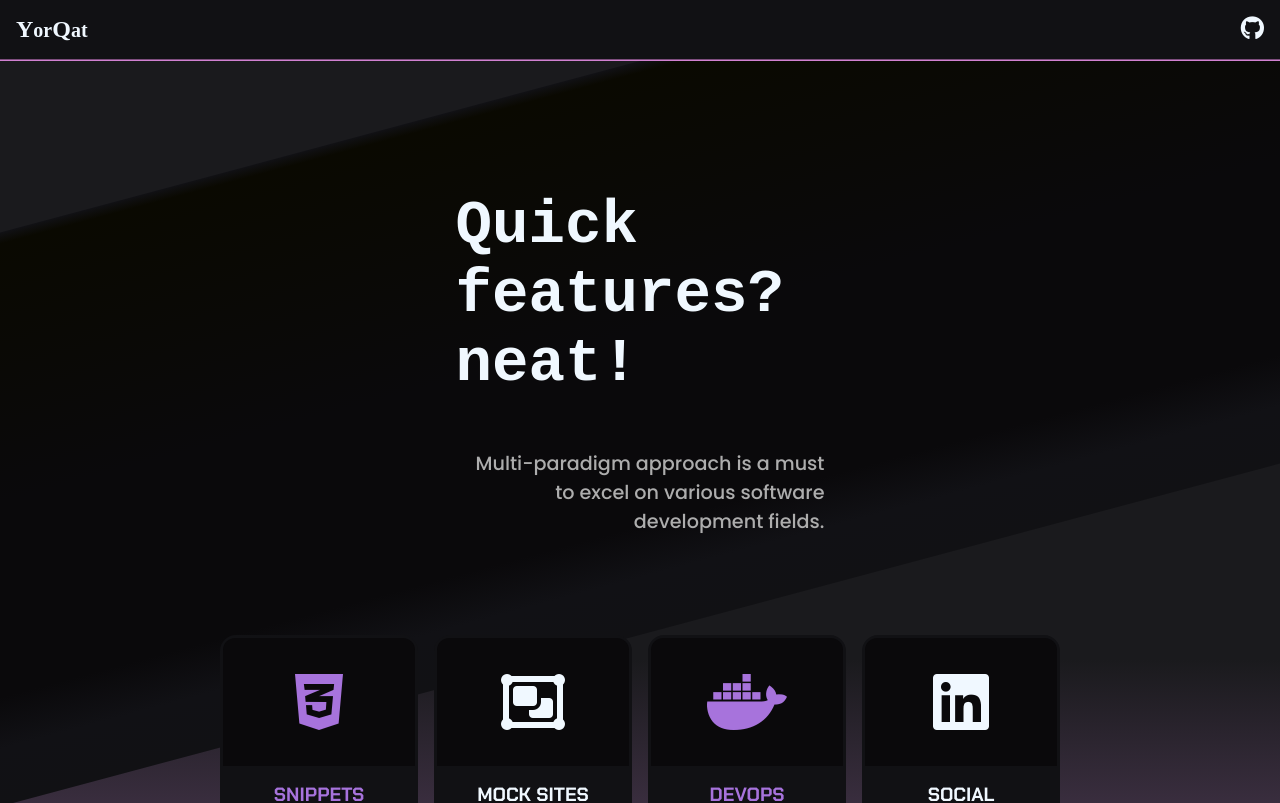
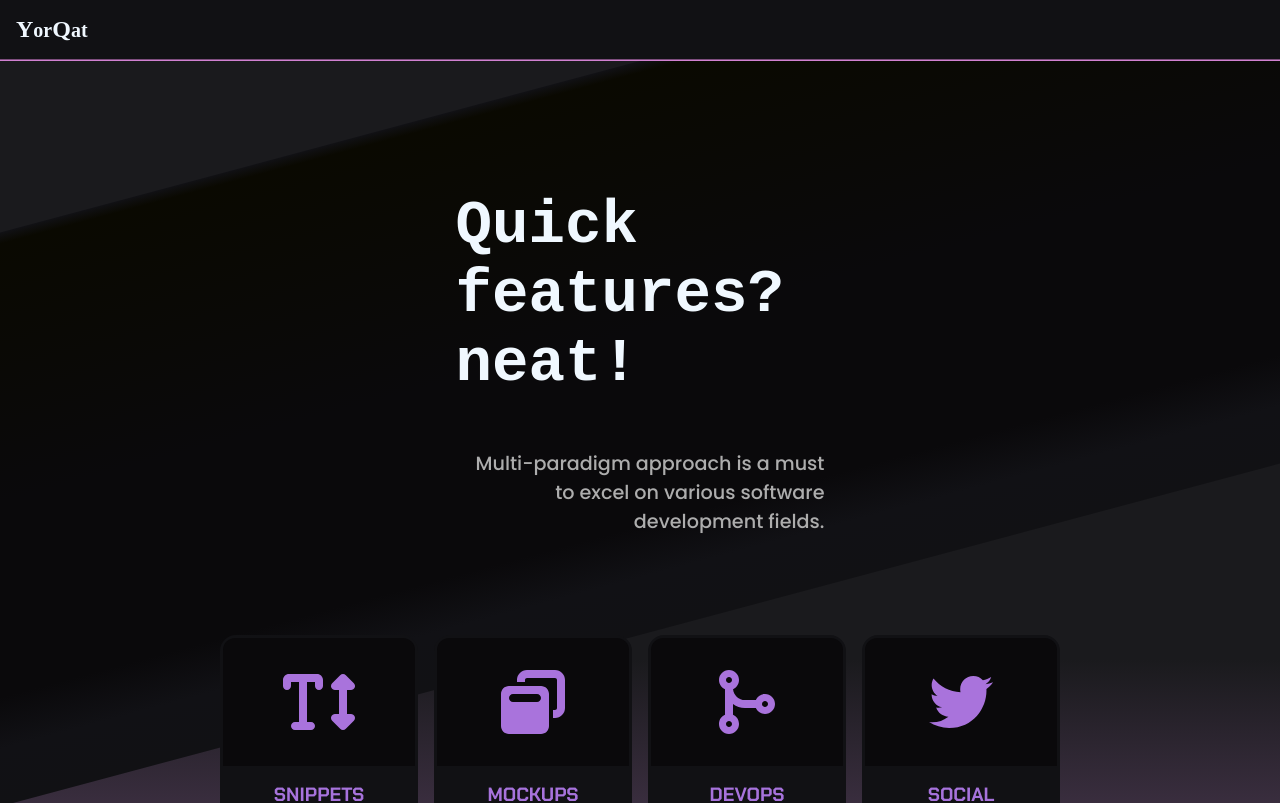
Before and after one commit to yorqat/www-yorqat, a SvelteKit app: page / in a window 1280 px wide. Shown: the top 803 px of the page. Built offline with nearby package versions, Linux system fonts and the light colour scheme; a web font is replaced by a local one.

Commit message:
use raw svg

```diff
--- a/src/routes/+layout.svelte
+++ b/src/routes/+layout.svelte
@@ -12,6 +12,7 @@
         --clr-primary: rgb(17, 17, 20);
         --clr-secondary: rgb(10, 9, 11);
         --clr-accent-0: rgb(209, 129, 209);
+        --fltr-link: invert(77%) sepia(66%) saturate(5130%) hue-rotate(224deg) brightness(90%) contrast(91%);
     }
 
     * {
--- a/src/routes/+page.svelte
+++ b/src/routes/+page.svelte
@@ -6,11 +6,6 @@
 <svelte:head>
 	<title>Yor Home</title>
 	<meta name="description" content="Live showcase of CSS debauchery" />
-	<script
-		type="module"
-		src="https://kit.fontawesome.com/0c27b00c54.js"
-		crossorigin="anonymous"
-	></script>
 </svelte:head>
 
 <section id="intro">
@@ -32,28 +27,40 @@
 	<div class="home-nav">
 		<a href="/css-snips" style="display:contents">
 			<div class="home-nav__card">
-				<i class="fa-brands fa-css3-alt" />
+				<i>
+					<svg class="home-nav__card__icon" xmlns="http://www.w3.org/2000/svg" viewBox="0 0 576 512"><!--! Font Awesome Pro 6.3.0 by @fontawesome - https://fontawesome.com License - https://fontawesome.com/license (Commercial License) Copyright 2023 Fonticons, Inc. --><path d="M64 128V96h64l0 320H96c-17.7 0-32 14.3-32 32s14.3 32 32 32H224c17.7 0 32-14.3 32-32s-14.3-32-32-32H192l0-320h64v32c0 17.7 14.3 32 32 32s32-14.3 32-32V80c0-26.5-21.5-48-48-48H160 48C21.5 32 0 53.5 0 80v48c0 17.7 14.3 32 32 32s32-14.3 32-32zM502.6 41.4c-12.5-12.5-32.8-12.5-45.3 0l-64 64c-9.2 9.2-11.9 22.9-6.9 34.9s16.6 19.8 29.6 19.8h32V352H416c-12.9 0-24.6 7.8-29.6 19.8s-2.2 25.7 6.9 34.9l64 64c12.5 12.5 32.8 12.5 45.3 0l64-64c9.2-9.2 11.9-22.9 6.9-34.9s-16.6-19.8-29.6-19.8H512V160h32c12.9 0 24.6-7.8 29.6-19.8s2.2-25.7-6.9-34.9l-64-64z"/></svg>
+				</i>
 				<h1>Snippets</h1>
 				<p>Short demos of my design</p>
 			</div>
 		</a>
+		<a href="/mockups" style="display:contents">
 			<div class="home-nav__card">
-			<i class="fa-regular fa-object-group" />
-			<h1>Mock sites</h1>
+				<i>
+					<svg class="home-nav__card__icon" xmlns="http://www.w3.org/2000/svg" viewBox="0 0 512 512"><!--! Font Awesome Pro 6.3.0 by @fontawesome - https://fontawesome.com License - https://fontawesome.com/license (Commercial License) Copyright 2023 Fonticons, Inc. --><path d="M432 64H208c-8.8 0-16 7.2-16 16V96H128V80c0-44.2 35.8-80 80-80H432c44.2 0 80 35.8 80 80V304c0 44.2-35.8 80-80 80H416V320h16c8.8 0 16-7.2 16-16V80c0-8.8-7.2-16-16-16zM0 192c0-35.3 28.7-64 64-64H320c35.3 0 64 28.7 64 64V448c0 35.3-28.7 64-64 64H64c-35.3 0-64-28.7-64-64V192zm64 32c0 17.7 14.3 32 32 32H288c17.7 0 32-14.3 32-32s-14.3-32-32-32H96c-17.7 0-32 14.3-32 32z"/></svg>
+				</i>
+				<h1>Mockups</h1>
 				<p>Personal outlook for results</p>
 			</div>
+		</a>
 		<a href="/devops" style="display:contents">
 			<div class="home-nav__card">
-				<i class="fa-brands fa-docker" />
+				<i>
+					<svg class="home-nav__card__icon" xmlns="http://www.w3.org/2000/svg" viewBox="0 0 448 512"><!--! Font Awesome Pro 6.3.0 by @fontawesome - https://fontawesome.com License - https://fontawesome.com/license (Commercial License) Copyright 2023 Fonticons, Inc. --><path d="M80 104c-13.3 0-24-10.7-24-24s10.7-24 24-24s24 10.7 24 24s-10.7 24-24 24zm32.4 49.2c28-12.4 47.6-40.5 47.6-73.2c0-44.2-35.8-80-80-80S0 35.8 0 80c0 32.8 19.7 61 48 73.3V358.7C19.7 371 0 399.2 0 432c0 44.2 35.8 80 80 80s80-35.8 80-80c0-32.8-19.7-61-48-73.3V272c26.7 20.1 60 32 96 32h86.7c12.3 28.3 40.5 48 73.3 48c44.2 0 80-35.8 80-80s-35.8-80-80-80c-32.8 0-61 19.7-73.3 48H208c-49.9 0-91-38.1-95.6-86.8zM80 456c-13.3 0-24-10.7-24-24s10.7-24 24-24s24 10.7 24 24s-10.7 24-24 24zM392 272c0 13.3-10.7 24-24 24s-24-10.7-24-24s10.7-24 24-24s24 10.7 24 24z"/></svg>
+				</i>
 				<h1>DevOps</h1>
 				<p>Streamline workflows & scale</p>
 			</div>
 		</a>
+		<a href="/social" style="display:contents">
 			<div class="home-nav__card">
-			<i class="fa-brands fa-linkedin" />
+				<i>
+					<svg class="home-nav__card__icon" xmlns="http://www.w3.org/2000/svg" viewBox="0 0 512 512"><!--! Font Awesome Pro 6.3.0 by @fontawesome - https://fontawesome.com License - https://fontawesome.com/license (Commercial License) Copyright 2023 Fonticons, Inc. --><path d="M459.37 151.716c.325 4.548.325 9.097.325 13.645 0 138.72-105.583 298.558-298.558 298.558-59.452 0-114.68-17.219-161.137-47.106 8.447.974 16.568 1.299 25.34 1.299 49.055 0 94.213-16.568 130.274-44.832-46.132-.975-84.792-31.188-98.112-72.772 6.498.974 12.995 1.624 19.818 1.624 9.421 0 18.843-1.3 27.614-3.573-48.081-9.747-84.143-51.98-84.143-102.985v-1.299c13.969 7.797 30.214 12.67 47.431 13.319-28.264-18.843-46.781-51.005-46.781-87.391 0-19.492 5.197-37.36 14.294-52.954 51.655 63.675 129.3 105.258 216.365 109.807-1.624-7.797-2.599-15.918-2.599-24.04 0-57.828 46.782-104.934 104.934-104.934 30.213 0 57.502 12.67 76.67 33.137 23.715-4.548 46.456-13.32 66.599-25.34-7.798 24.366-24.366 44.833-46.132 57.827 21.117-2.273 41.584-8.122 60.426-16.243-14.292 20.791-32.161 39.308-52.628 54.253z"/></svg>
+				</i>
 				<h1>Social</h1>
 				<p>Connecting various talents</p>
 			</div>
+		</a>
 	</div>
 </section>
 
@@ -138,17 +145,14 @@
 		background: linear-gradient(0deg, rgba(92, 67, 99, 1) 2%, rgba(26, 26, 29, 1) 35%);
 		min-height: 100svh;
 
-		.home-landing {
-			background-color: black;
-			position: relative;
-			// height: 10vw;
-			// rotate: -15deg;
-
-			img {
-				width: 100%;
-				object-fit: cover;
-			}
-		}
+		// .home-landing {
+		// 	background-color: black;
+		// 	position: relative;
+		// 	img {
+		// 		width: 100%;
+		// 		object-fit: cover;
+		// 	}
+		// }
 
 		.home-nav {
 			display: flex;
@@ -156,6 +160,7 @@
 			flex-wrap: wrap;
 			justify-content: center;
 			padding-bottom: 4rem;
+			z-index: 50;
 
 			&__card {
 				width: clamp(10em, 30vw, 12em);
@@ -171,6 +176,12 @@
 				align-items: center;
 				z-index: 3;
 
+				&__icon {
+					height: clamp(2.5rem, 10vw, 4rem);
+					vertical-align: -.125em;
+					filter: var(--fltr-link);
+				}
+
 				h1 {
 					font-size: clamp(1rem, 3vw, 1.2rem);
 					text-transform: uppercase;
@@ -181,6 +192,7 @@
 					display: grid;
 					place-items: center;
 					background-color: var(--clr-secondary);
+					color: rgb(167, 115, 220);
 					width: 100%;
 					font-size: clamp(2.5rem, 10vw, 4rem);
 					padding-block: 2rem;
```
Lines whose indentation alone changed are shown as unchanged.
